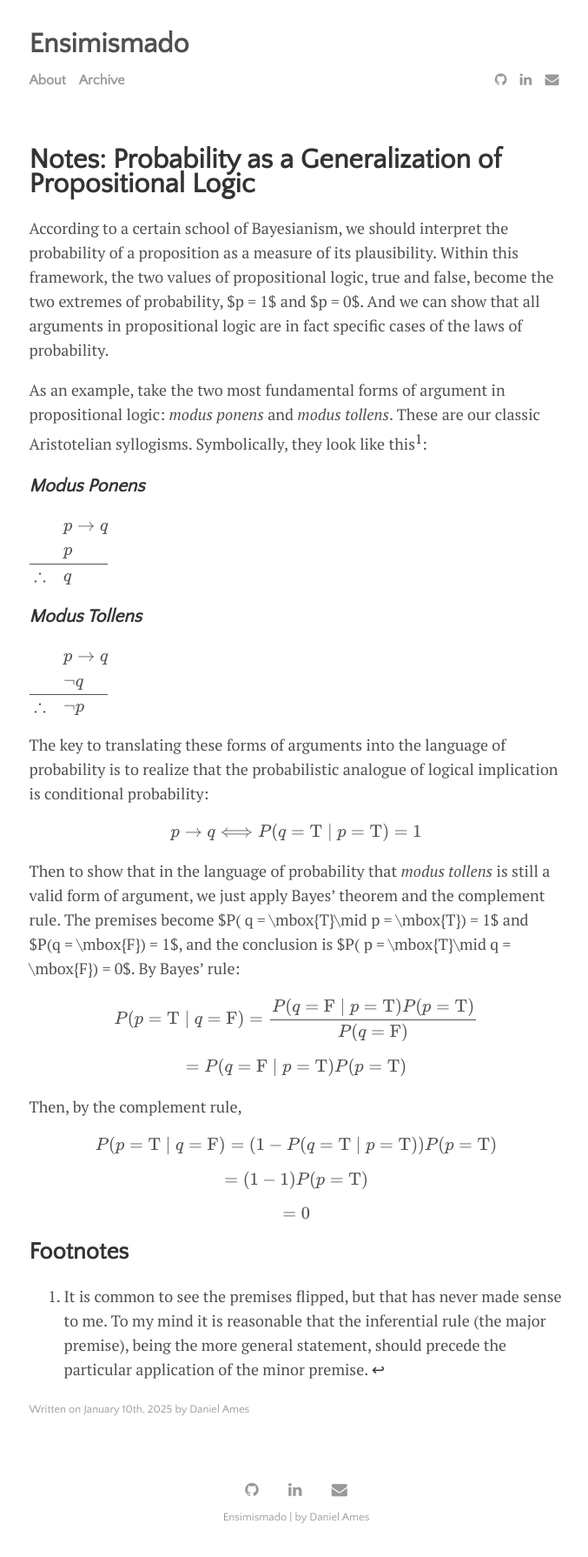
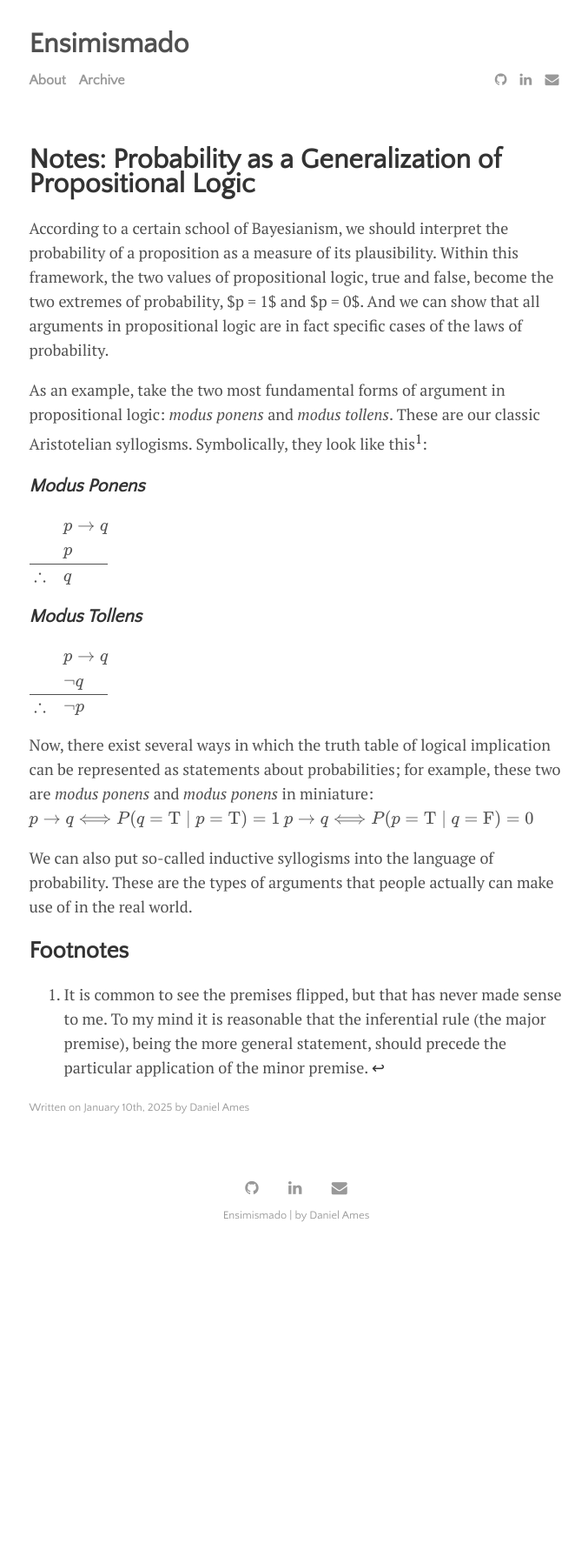
Before and after one commit to DanielAmes/DanielAmes.github.io, a Jekyll site: the page built from _posts/2025-01-10-bayeslogic.md, in a window 1280 px wide. Shown: the whole page at 87% size, without its empty margins (299-976 px from the left). Built offline with Jekyll 4.4.1, drawn with Linux system fonts in a browser that asks for light colours; formulas are drawn with MathJax 3; after the commit the page ends 1443 px from its top, so only the background shows below that.

Commit message:
simplified argument

```diff
--- a/_posts/2025-01-10-bayeslogic.md
+++ b/_posts/2025-01-10-bayeslogic.md
@@ -28,35 +28,16 @@ $$\begin{array}{rl}
     \therefore & \neg p
   \end{array}$$
 
-The key to translating these forms of arguments into the language of probability is to realize that the probabilistic analogue of logical implication is conditional probability:
-
+Now, there exist several ways in which the truth table of logical implication can be represented as statements about probabilities; for example, these two are _modus ponens_ and _modus ponens_ in miniature:
 $$
 p \to q \Longleftrightarrow P( q = \mbox{T}\mid p = \mbox{T}) = 1
 $$
-
-Then to show that in the language of probability that _modus tollens_ is still a valid form of argument, we just apply Bayes' theorem and the complement rule. The premises become $P( q = \mbox{T}\mid p = \mbox{T}) = 1$ and $P(q = \mbox{F}) = 1$, and the conclusion is $P( p = \mbox{T}\mid q = \mbox{F}) = 0$. By Bayes' rule:
-
-$$P( p = \mbox{T}\mid q = \mbox{F}) = \frac{P( q = \mbox{F}\mid p = \mbox{T})P(p = \mbox{T})}{P(q = \mbox{F})}$$
-
 $$
-= P( q = \mbox{F}\mid p = \mbox{T})P(p = \mbox{T})
-$$
-
-Then, by the complement rule,
-
-$$
-P( p = \mbox{T}\mid q = \mbox{F}) =  (1 - P( q = \mbox{T}\mid p = \mbox{T}))P(p = \mbox{T})
-$$
-
-$$
-= (1 - 1)P(p = \mbox{T})
-$$
-
-$$
-= 0
+p \to q \Longleftrightarrow P( p = \mbox{T}\mid q = \mbox{F}) = 0
 $$
 
 
+We can also put so-called inductive syllogisms into the language of probability. These are the types of arguments that people actually can make use of in the real world.
 ## Footnotes
 
 [^1]: It is common to see the premises flipped, but that has never made sense to me. To my mind it is reasonable that the inferential rule (the major premise), being the more general statement, should precede the particular application of the minor premise.
```
